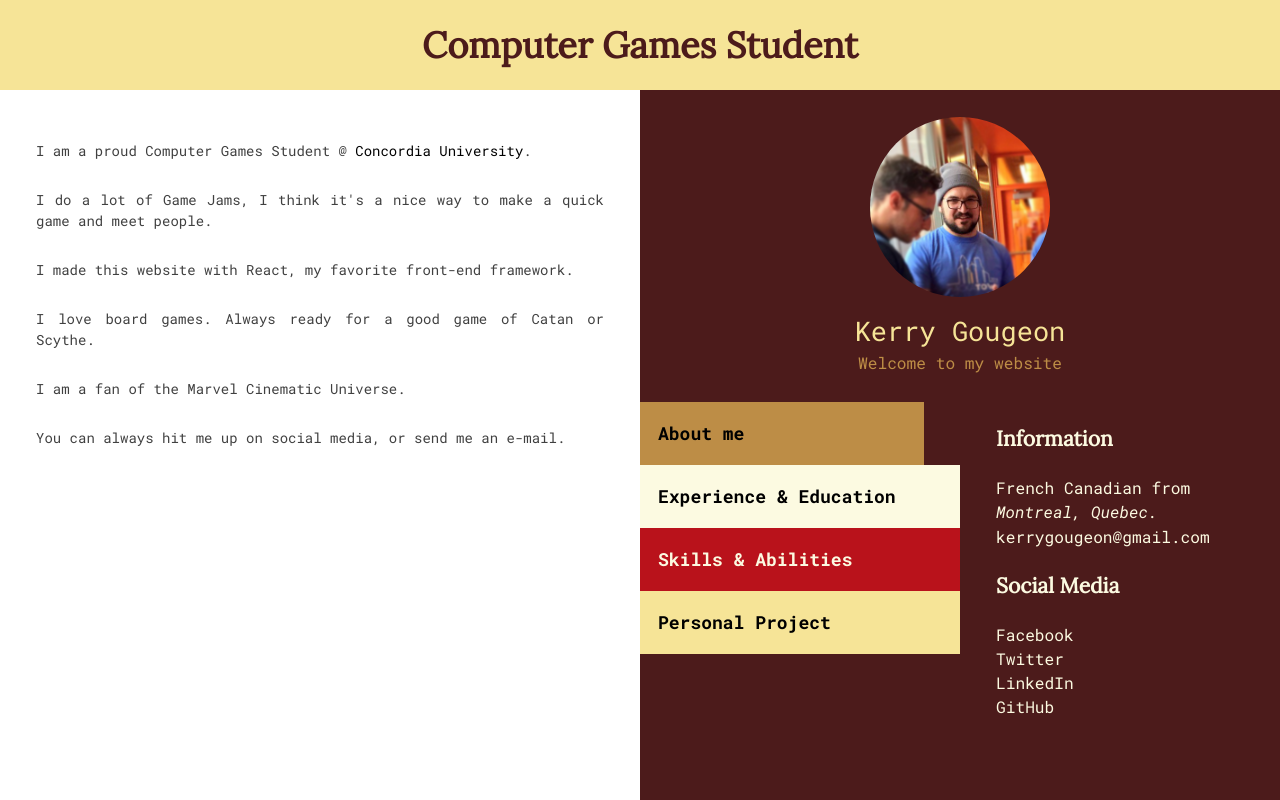
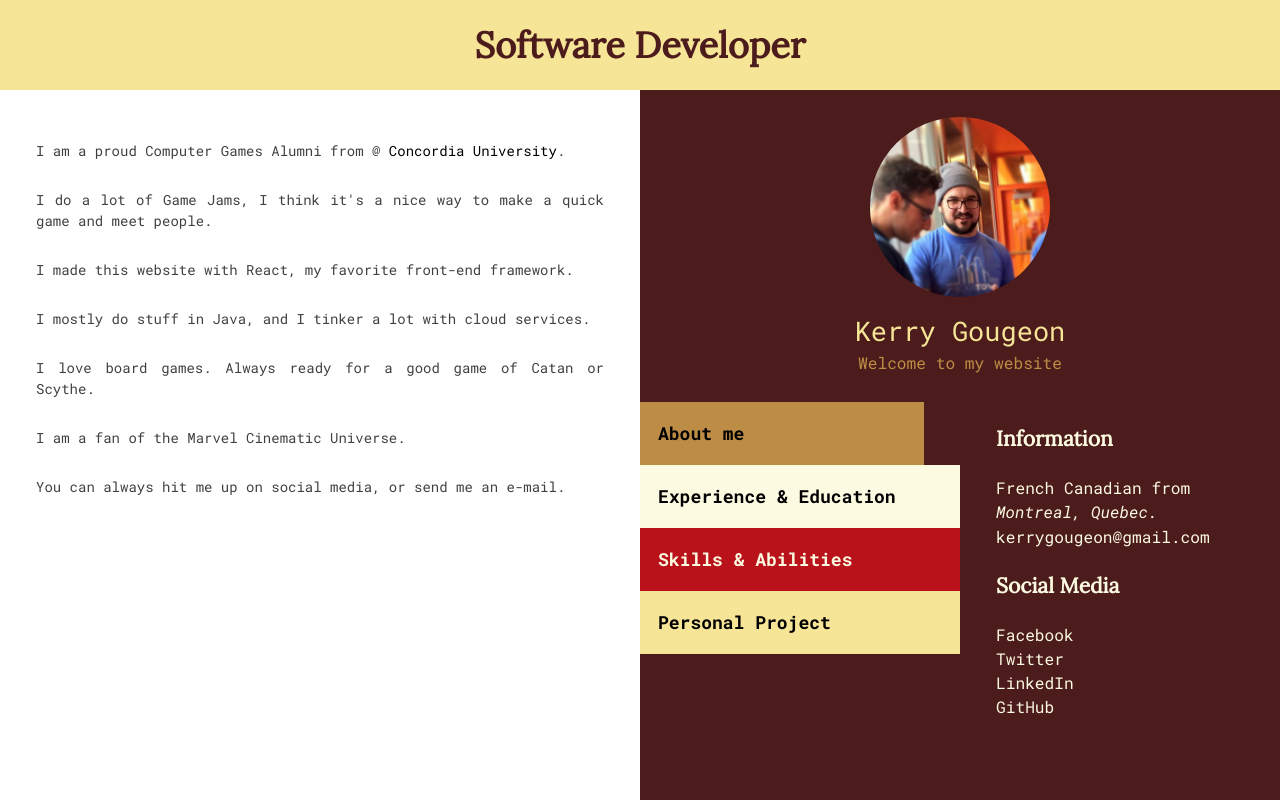
Before and after one commit to Kerry-G/kerrygd, a React (Create React App) app: page / in a window 1280 px wide. Shown: the top 800 px of the page. Built offline with nearby package versions, Linux system fonts and the light colour scheme.

Commit message:
Updated info 31-08-21 and updated domain

```diff
--- a/src/components/PageTitle.js
+++ b/src/components/PageTitle.js
@@ -2,7 +2,7 @@ import React from 'react';
 
 const PageTitle  = () => (
     <h1 className="App-title">
-        Computer Games Student
+        Software Developer
     </h1>
 );
 
--- a/src/components/content/About.js
+++ b/src/components/content/About.js
@@ -2,9 +2,10 @@ import React from 'react';
 
 const About  = () => (
     <div className="App-content about">
-            <p>I am a proud Computer Games Student @ <a href="http://www.concordia.ca/">Concordia University</a>.</p>
+            <p>I am a proud Computer Games Alumni from @ <a href="http://www.concordia.ca/">Concordia University</a>.</p>
             <p>I do a lot of Game Jams, I think it's a nice way to make a quick game and meet people.</p>
             <p>I made this website with React, my favorite front-end framework.</p>
+            <p>I mostly do stuff in Java, and I tinker a lot with cloud services.</p>
             <p>I love board games. Always ready for a good game of Catan or Scythe.</p>
             <p>I am a fan of the Marvel Cinematic Universe.</p>
             <p>You can always hit me up on social media, or send me an e-mail.</p>
--- a/src/components/content/Experiences/Container.js
+++ b/src/components/content/Experiences/Container.js
@@ -16,12 +16,24 @@ const experience = [
         id:0,
         title: "Software Developper",
         employer: {
+            name:"Ericsson",
+            logo: ericsson,
+            link:"https://www.ericsson.com/",
+        },
+        startingDate: "August 2020",
+        finishingDate: "Present",
+        content: ""
+    },
+    {
+        id:0,
+        title: "Software Developper",
+        employer: {
             name:"Leadhouse",
             logo: leadhouse,
             link:"https://leadhouse.ca/",
         },
         startingDate: "September 2019",
-        finishingDate: "Present",
+        finishingDate: "August 2020",
         content:
             " Within a small team, we develop websites and apps designed specifically" +
             " to convert conjointly with marketing campaigns"
@@ -38,7 +50,7 @@ const experience = [
         finishingDate: "August 2019",
         content:
             "I learned a lot during my internship @ Ericsson." +
-            " Within a team of four people, we modernized an internal tool " +
+            " We modernized an internal tool " +
             " using newer technologies like Java 8, Docker, Kubernetes, Reactjs. " +
             " It was an incredible experience."
     },
@@ -48,15 +60,14 @@ const experience = [
         employer: {
             name:"Freezing Raccoon",
             logo: freezingraccoon,
-            link:"https://www.theforgearena.com/",
+            link:"https://www.youtube.com/watch?v=Z8-jr0ViXTg",
         },
         startingDate: "May 2017",
         finishingDate: "September 2018",
         content:
-            "My main role at Freezing Raccoon is to develop web applications for the studio." +
-            " My responsibilities include building applications from the bottom" +
-            " up, fashioning everything from the home page to site layout and function." +
-            " On the side, I optimize Freezing Raccoon's delivery pipeline."
+            " This is my first software developer gig. I created cloud applications for the studio." +
+            " My responsibilities included building applications from the bottom" +
+            " up, fashioning everything from the home page to site layout and function."
     },{
         id:3,
         title:"Sales Consultant",
@@ -68,10 +79,7 @@ const experience = [
         startingDate:"May 2012",
         finishingDate:"May 2017",
         content:
-            "As a sales consultant, my role was to meet and exceed monthly sales target as"+
-            " well as exceed customers’ expectations, learn and understand the products,"+
-            " services and promotional offerings, and act as an ambassador by professionally"+
-            " representing the brand. This was my student job for a long time, and I am" +
+            "This was my student job for a long time, and I am" +
             " grateful because I learned a lot about management and business culture in my 5 years with Bell."
     }
 ];
@@ -90,14 +98,14 @@ const experienceItem = experience.map((experience) =>
 const education = [
     {
         id:1,
-        degree:"Computer Games",
+        degree:"Computer Science with Distinction - Computer Games",
         school: {
             name: "Concordia University",
             logo: concordia,
             link: "http://www.concordia.ca/academics/undergraduate/computer-games.html"
         },
         startingDate: "2016",
-        finishingDate: "Present",
+        finishingDate: "2020",
         content:
             "Study the life cycle of software products from specification through analysis and"+
             " design, to testing maintenance and evaluation. Learn to balance large-scale"+
```
Also changed, not shown: package.json (+4 -4 lines), 1 other file (tests, documents, lock files or other folders).
